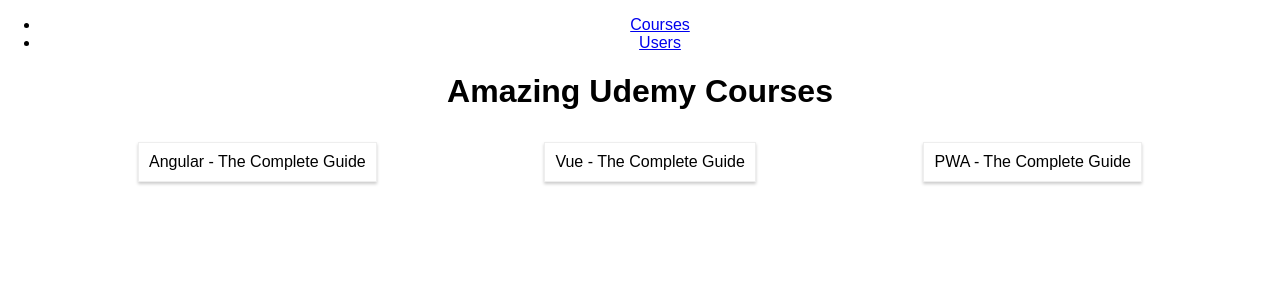
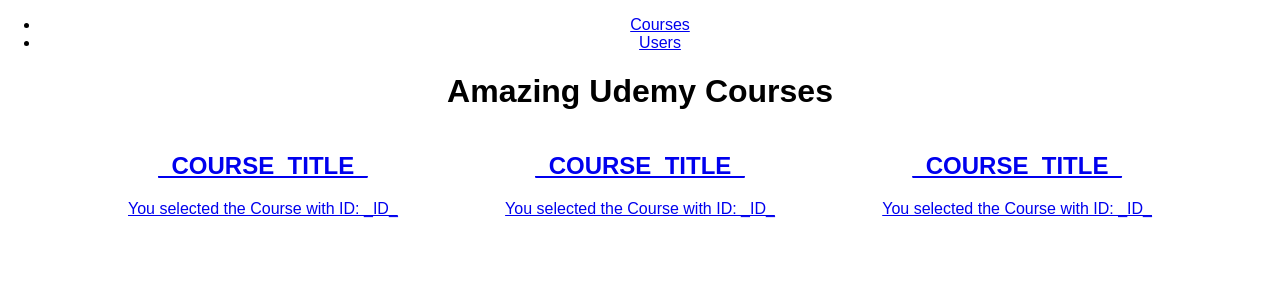
Before and after one commit to KrystianKaminski/react-routing-practice, a React (Create React App) app: page /courses in a window 1280 px wide. Shown: the top 300 px of the page. Built offline with nearby package versions, Linux system fonts and the light colour scheme.

Commit message:
Course component clickable

```diff
--- a/src/containers/Courses/Courses.js
+++ b/src/containers/Courses/Courses.js
@@ -1,4 +1,6 @@
 import React, { Component } from 'react';
+import { Link, withRouter } from 'react-router-dom'
+import Course from '../Course/Course'
 
 import './Courses.css';
 
@@ -11,15 +13,22 @@
         ]
     }
 
-    render () {
+    render() {
         return (
             <div>
                 <h1>Amazing Udemy Courses</h1>
                 <section className="Courses">
                     {
-                        this.state.courses.map( course => {
-                            return <article className="Course" key={course.id}>{course.title}</article>;
-                        } )
+                        this.state.courses.map(course => {
+                            return (
+                                <Link
+                                    to={`/${course.id}`}
+                                    key={course.id}>
+
+                                    <Course />
+                                </Link>
+                            )
+                        })
                     }
                 </section>
             </div>
@@ -27,4 +36,4 @@
     }
 }
 
-export default Courses;
+export default withRouter(Courses);
```
